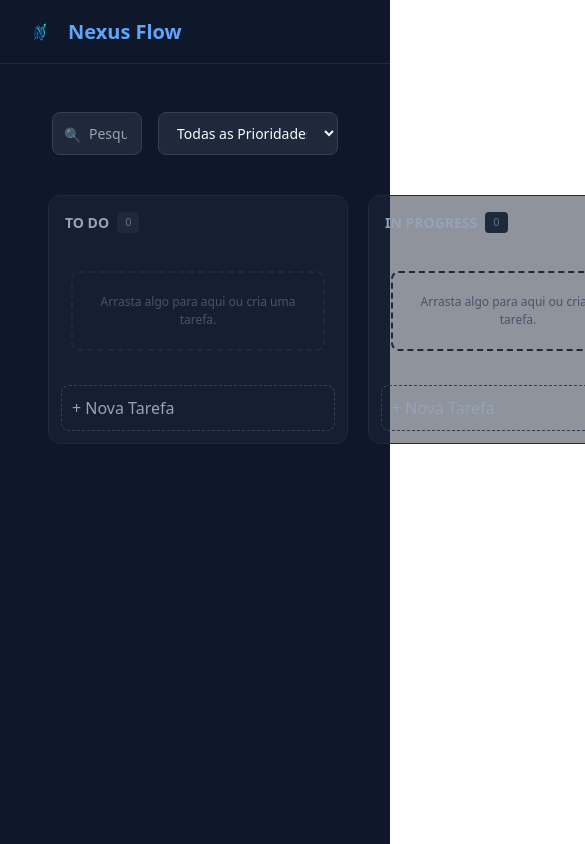
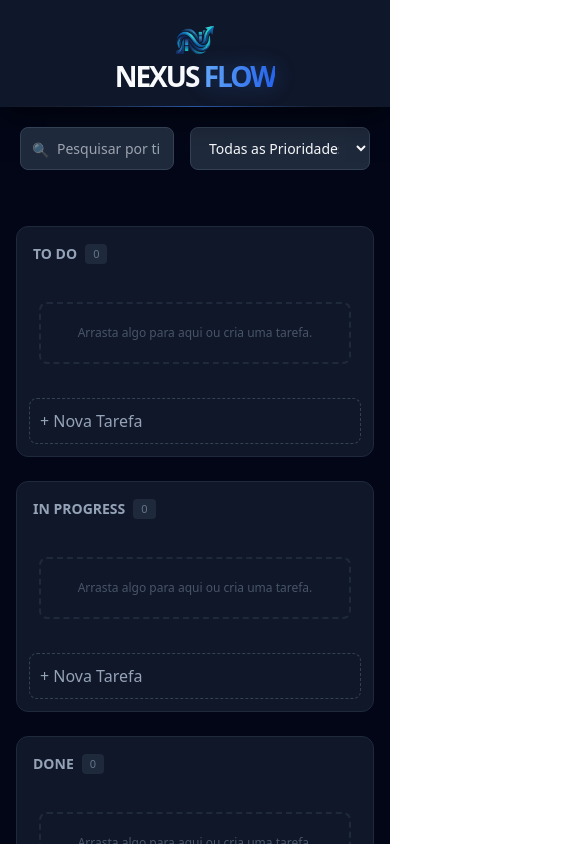
Before and after one commit to LucasFiolhais/nexus-flow, a Nuxt app: page / in a window 390 px wide. Shown: the top 844 px of the page, 585 px wide, since content can reach past the window. Built offline with nearby package versions, Linux system fonts and the light colour scheme.

Commit message:
mudar o layout e tornar site responsivo

```diff
--- a/app/layouts/default.vue
+++ b/app/layouts/default.vue
@@ -2,15 +2,20 @@
 
 <template>
   <div class="layout">
-    <header class="header">
-      <div class="header-container">
-        <img src="/logo.png" alt="Nexus Flow" class="logo" />
-        <h1 class="brand">Nexus Flow</h1>
+    <nav class="navbar">
+      <div class="nav-content">
+        <div class="brand-wrapper">
+          <img src="/logo.png" alt="Nexus Flow" class="logo" />
+          <h1 class="brand">Nexus <span class="brand-accent">Flow</span></h1>
+        </div>
       </div>
-    </header>
+      <div class="nav-bottom-line"></div>
+    </nav>
 
     <main class="main">
-      <slot />
+      <div class="content-container">
+        <slot />
+      </div>
     </main>
   </div>
 </template>
@@ -18,38 +23,106 @@
 <style scoped>
 .layout {
   min-height: 100vh;
-  background-color: #0f172a;
+  background-color: #020617;
   color: #f8fafc;
+  display: flex;
+  flex-direction: column;
+  overflow-x: hidden;
 }
 
-.header {
-  height: 64px;
-  border-bottom: 1px solid #1e293b;
+.navbar {
+  width: 100%;
+  background-color: #0f172a;
+  position: relative;
   display: flex;
+  justify-content: center;
   align-items: center;
-  background-color: #0f172a;
+  padding: 0 16px 20px 16px;
+  box-shadow: 0 10px 30px rgba(0, 0, 0, 0.5);
+  box-sizing: border-box;
 }
 
-.header-container {
-  padding: 0 24px;
+.nav-content {
   display: flex;
+  justify-content: center;
   align-items: center;
-  gap: 12px;
+  width: 100%;
+}
+
+.brand-wrapper {
+  display: flex;
+  flex-direction: column;
+  align-items: center;
+  justify-content: center;
+  gap: 0;
+  text-align: center;
 }
 
 .logo {
-  width: 32px;
-  height: 32px;
+  width: clamp(100px, 15vw, 150px);
+  height: auto;
+  aspect-ratio: 1/1;
+  object-fit: contain;
+  display: block;
+  margin-top: -10px;
+  margin-bottom: clamp(-35px, -3vw, -25px);
+  transition: transform 0.3s ease;
+}
+
+.logo:hover {
+  transform: scale(1.05);
 }
 
 .brand {
-  font-size: 20px;
-  font-weight: 700;
-  color: #60a5fa;
+  /* Tamanho da fonte ajusta-se entre 28px e 42px conforme a largura da janela */
+  font-size: clamp(28px, 5vw, 42px);
+  font-weight: 900;
+  letter-spacing: -2px;
   margin: 0;
+  color: #f8fafc;
+  line-height: 0.8;
+  text-transform: uppercase;
+}
+
+.brand-accent {
+  background: linear-gradient(90deg, #60a5fa 0%, #2563eb 100%);
+  -webkit-background-clip: text;
+  -webkit-text-fill-color: transparent;
+  filter: drop-shadow(0 0 10px rgba(59, 130, 246, 0.3));
+}
+
+.nav-bottom-line {
+  position: absolute;
+  bottom: 0;
+  left: 0;
+  width: 100%;
+  height: 1px;
+  background: linear-gradient(
+    90deg,
+    transparent 0%,
+    #1e293b 20%,
+    #3b82f6 50%,
+    #1e293b 80%,
+    transparent 100%
+  );
+  opacity: 0.6;
 }
 
 .main {
-  padding: 24px;
+  flex: 1;
+  width: 100%;
+  display: flex;
+  justify-content: center;
+  padding: clamp(20px, 4vw, 40px) 16px;
+  box-sizing: border-box;
+}
+
+.content-container {
+  width: 100%;
+  max-width: 1400px;
+  display: flex;
+  flex-direction: column;
+  align-items: center;
+  gap: 24px;
 }
 </style>
--- a/app/pages/index.vue
+++ b/app/pages/index.vue
@@ -6,7 +6,9 @@ const taskStore = useTaskStore()
 
 <template>
   <div class="page-wrapper">
-    <BoardFilters />
+    <div class="filters-section">
+      <BoardFilters />
+    </div>
 
     <div class="board">
       <Column v-for="column in taskStore.filteredColumns" :key="column.title" :column="column" />
@@ -16,18 +18,26 @@ const taskStore = useTaskStore()
 
 <style scoped>
 .page-wrapper {
-  padding: 24px;
   width: 100%;
-  min-height: 100vh;
   display: flex;
   flex-direction: column;
-  gap: 16px;
+  align-items: center;
+  gap: 32px;
+}
+
+.filters-section {
+  width: 100%;
+  display: flex;
+  justify-content: center;
 }
 
 .board {
   display: flex;
-  gap: 20px;
+  flex-wrap: wrap;
+  justify-content: center;
+  gap: 24px;
   width: 100%;
   align-items: flex-start;
+  padding-bottom: 50px;
 }
 </style>
```
